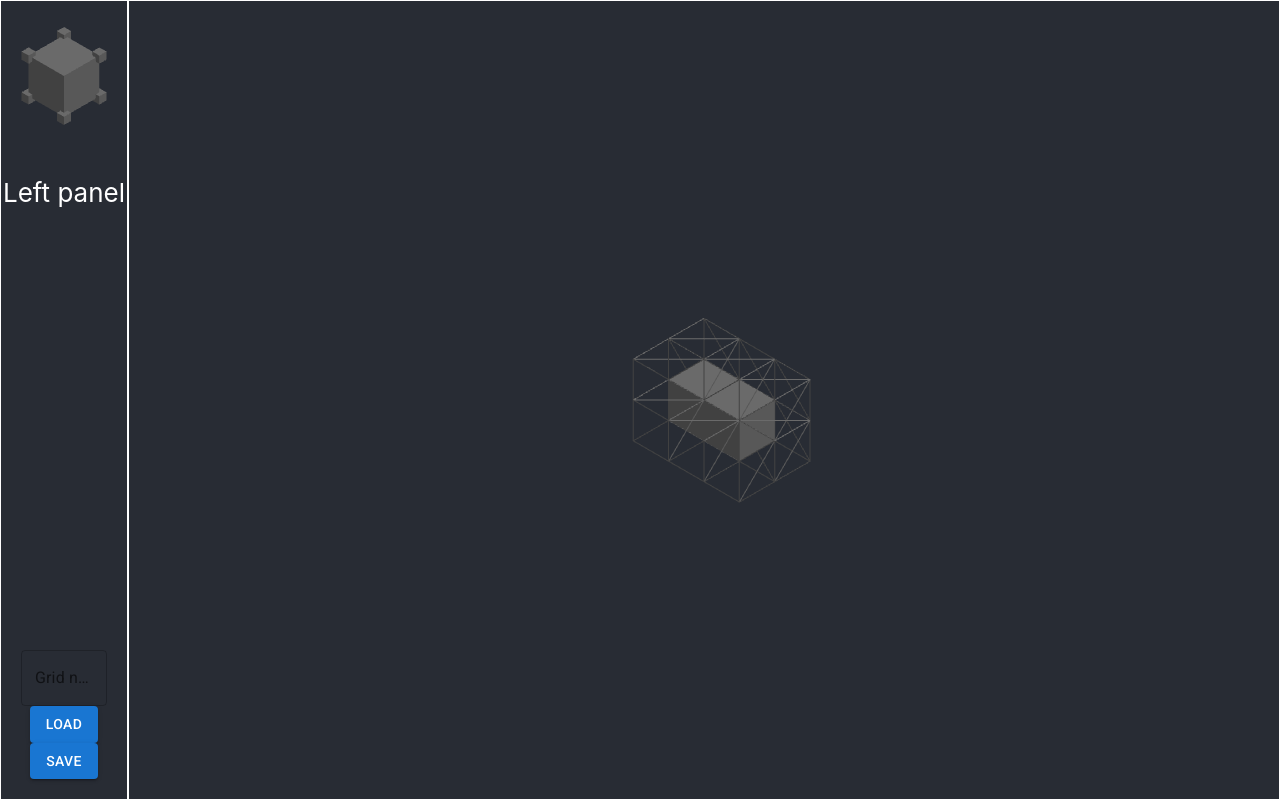
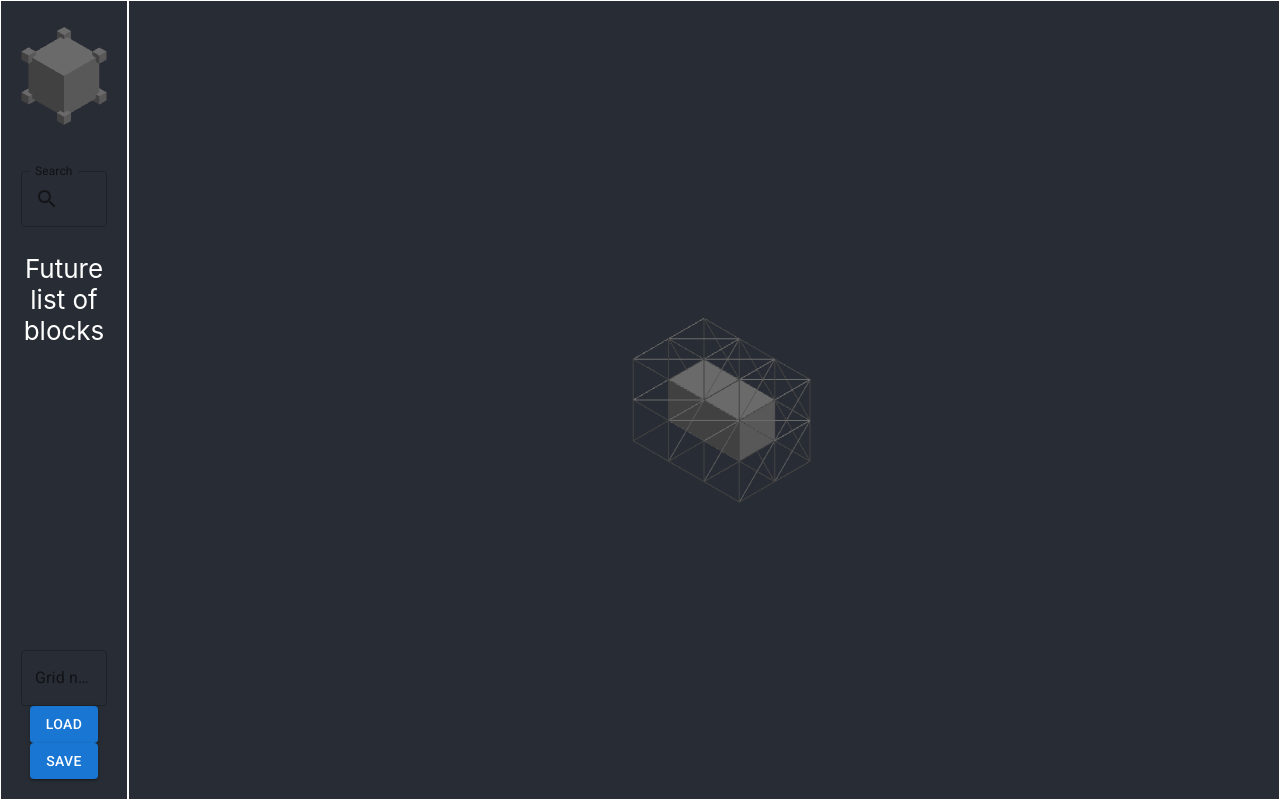
Before and after one commit to Borimino/SpaceEngineersCAD, a React (Create React App) app: page / in a window 1280 px wide. Built offline with nearby package versions, Linux system fonts and the light colour scheme.

Commit message:
Changed left panel to indicate what it is going to be about

```diff
--- a/package.json
+++ b/package.json
@@ -6,6 +6,7 @@
     "@emotion/react": "^11.11.0",
     "@emotion/styled": "^11.11.0",
     "@fontsource/roboto": "^4.5.8",
+    "@mui/icons-material": "^5.11.16",
     "@mui/material": "^5.13.1",
     "@react-three/drei": "^9.68.3",
     "@react-three/fiber": "^8.13.0",
--- a/src/App.css
+++ b/src/App.css
@@ -37,6 +37,7 @@
 
 .LeftPannelMid {
   height: 100%;
+  margin: 20px;
 }
 
 .SaveLoadMenu {
--- a/src/Components/LeftPanel.tsx
+++ b/src/Components/LeftPanel.tsx
@@ -6,6 +6,8 @@ import OrientationCube from './OrientationCube'
 import CameraHandler from './CameraHandler'
 import Button from '@mui/material/Button';
 import TextField from '@mui/material/TextField';
+import InputAdornment from '@mui/material/InputAdornment';
+import SearchIcon from '@mui/icons-material/Search';
 
 function LeftPanel(props: {cameraPosition: THREE.Vector3, onClick: (position: THREE.Vector3) => void}) {
   return (
@@ -18,9 +20,20 @@ function LeftPanel(props: {cameraPosition: THREE.Vector3, onClick: (position: TH
           <OrientationCube onClick={props.onClick} />
         </Canvas>
       </div>
-      <p className="LeftPannelMid">
-        Left panel
-      </p>
+      <div className="LeftPannelMid">
+        <TextField id="searchbar" label="Search"
+          InputProps={{
+            startAdornment: (
+              <InputAdornment position="start">
+                <SearchIcon />
+              </InputAdornment>
+            ),
+          }}
+        />
+        <p>
+          Future list of blocks
+        </p>
+      </div>
       <div className="SaveLoadMenu">
         <TextField id="gridName" label="Grid name"/>
         <Button variant="contained">Load</Button>
```
Also changed, not shown: 1 other file (tests, documents, lock files or other folders).
